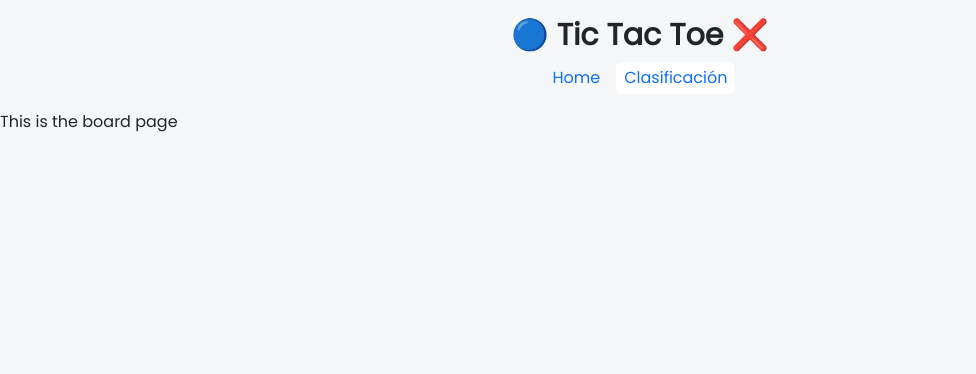
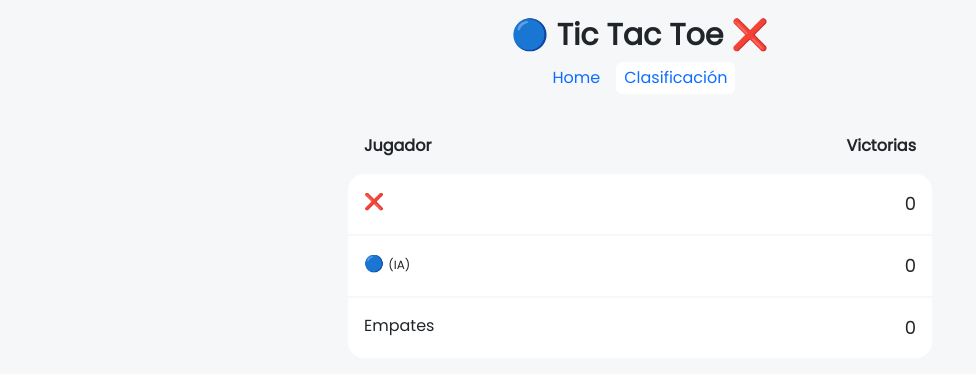
Before and after one commit to alvaroFGG/tic-tac-toe, a Next.js app: page /clasification in a window 1280 px wide. Shown: the top 374 px of the page, without its empty margins (0-976 px from the left). Built offline with nearby package versions, Linux system fonts and the light colour scheme; no server answers; the database is empty.

Commit message:
feat: created classification page

```diff
--- a/src/components/modals/WinnerModal.tsx
+++ b/src/components/modals/WinnerModal.tsx
@@ -59,7 +59,7 @@ export const WinnerModal: React.FC<Props> = ({
           <Button
             className="text-white bg-primary border-0"
             onClick={() => {
-              router.push("/board");
+              router.push("/clasification");
             }}
           >
             {T.SEE_CLASIFICATION}
--- a/src/pages/clasification/index.tsx
+++ b/src/pages/clasification/index.tsx
@@ -1,7 +1,59 @@
-import React from "react";
+import { T } from "@/text";
+import { getClasification } from "@/services";
+import { Clasification, TURNS } from "@/types";
+import React, { useEffect, useState } from "react";
 
 const BoardPage = () => {
-  return <div>This is the board page</div>;
+  const [clasification, setClasification] = useState<Clasification>();
+
+  const fetchClasification = async () => {
+    const response = await getClasification();
+
+    if (response) {
+      setClasification(response);
+    }
+  };
+
+  useEffect(() => {
+    fetchClasification();
+  }, []);
+
+  return (
+    <div className="mx-auto p-2" style={{ maxWidth: "600px" }}>
+      <div>
+        <div className="w-100 d-flex justify-content-between p-3 fw-bold">
+          <span>{T.PLAYER}</span>
+
+          <span>{T.VICTORIES}</span>
+        </div>
+      </div>
+
+      <div
+        className="mx-auto w-100 d-flex flex-column rounded-4 overflow-hidden"
+        style={{ gap: "2px" }}
+      >
+        <div className="d-flex justify-content-between bg-white p-3">
+          <span>{TURNS.X}</span>
+
+          <span className="text-l">{clasification?.XMatches.length}</span>
+        </div>
+
+        <div className="d-flex justify-content-between bg-white p-3">
+          <span>
+            {TURNS.O} <span className="text-xs">(IA)</span>
+          </span>
+
+          <span className="text-l">{clasification?.OMatches.length}</span>
+        </div>
+
+        <div className="d-flex justify-content-between bg-white p-3">
+          <span>{T.DRAWS}</span>
+
+          <span className="text-l">{clasification?.drawMatches.length}</span>
+        </div>
+      </div>
+    </div>
+  );
 };
 
 export default BoardPage;
--- /dev/null
+++ b/src/services/clasification.ts
@@ -0,0 +1,11 @@
+export const getClasification = async () => {
+  const response = await fetch("/api/matches/clasification");
+
+  const data = await response.json();
+
+  if (!data) {
+    throw new Error("Clasification not found");
+  }
+
+  return data;
+};
--- a/src/services/index.ts
+++ b/src/services/index.ts
@@ -1 +1,2 @@
 export * from "./matches";
+export * from "./clasification";
--- a/src/styles/scss/custom.scss
+++ b/src/styles/scss/custom.scss
@@ -27,6 +27,12 @@
     line-height: 20px;
 }
 
+.text-xs {
+    font-size: 12px;
+    line-height: 16px;
+}
+
+
 .board-section {
     display: grid;
     grid-template-columns: repeat(3, 1fr);
--- a/src/text/es.tsx
+++ b/src/text/es.tsx
@@ -1,14 +1,17 @@
 const language = {
   CLASIFICATION: "Clasificación",
   DRAW: "Empate",
+  DRAWS: "Empates",
   HOME: "Home",
   BOARD: "Board",
   MATCH_FINISHED: "La partida ha terminado!! 🎉",
   PLAY_AGAIN: "Jugar de nuevo",
+  PLAYER: "Jugador",
   RESET_GAME: "Reiniciar partida",
   SEE_CLASIFICATION: "Ver clasificación",
   TIC_TAC_TOE: "Tic Tac Toe",
   TURN: "Turno:",
+  VICTORIES: "Victorias",
   WINNER: "Ganador:",
 };
 
```
Also changed, not shown: src/types/index.ts (+8 -0 lines).
